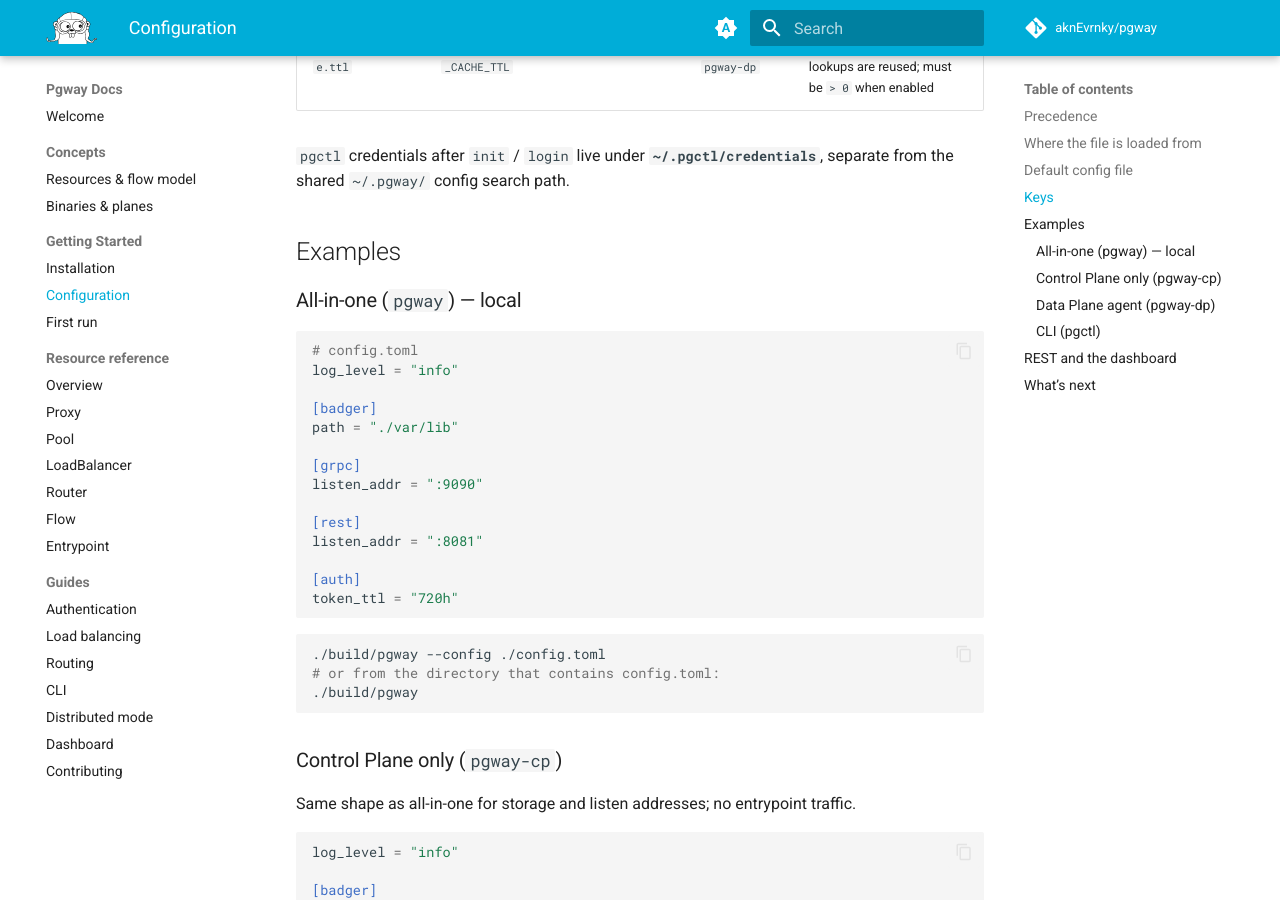
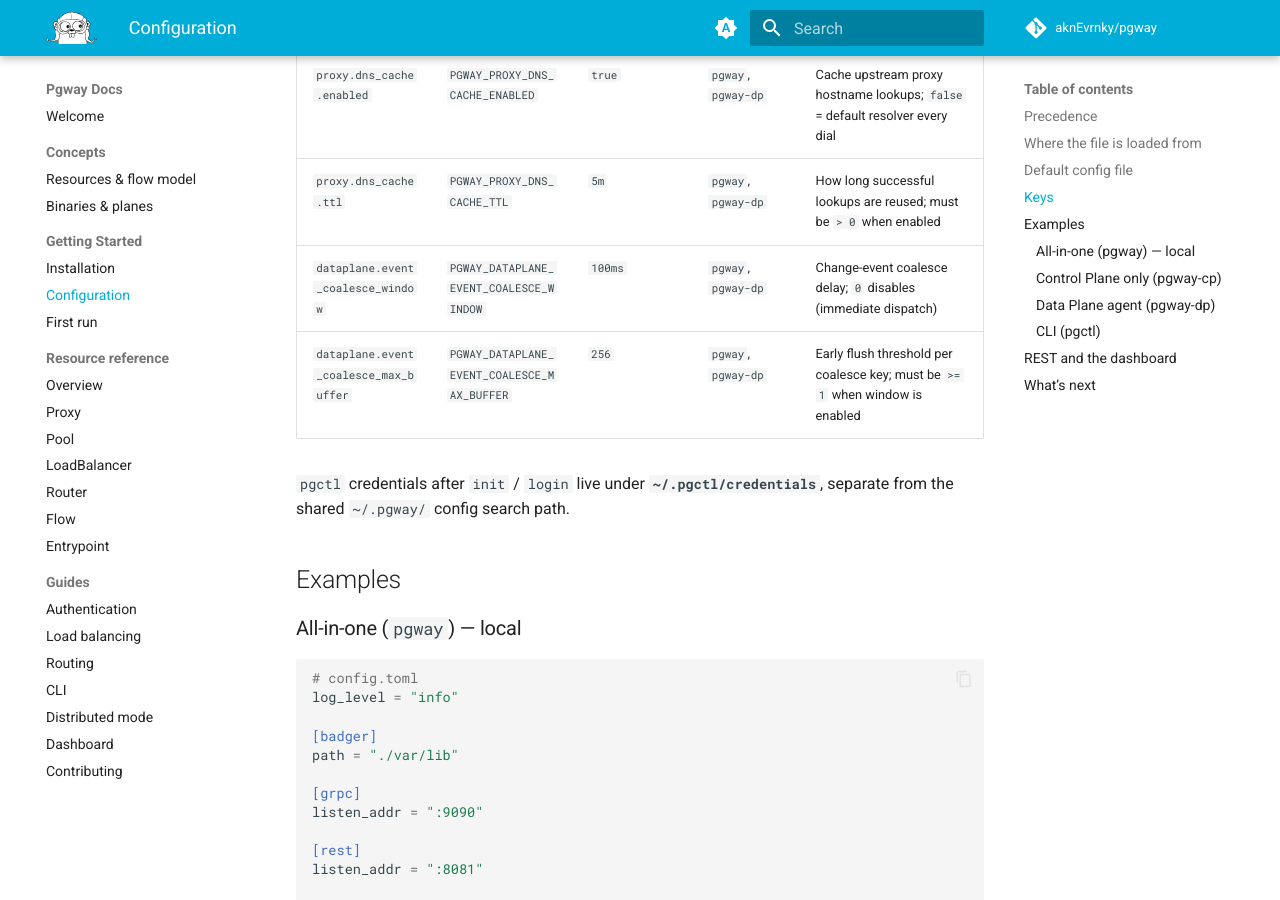
Before and after one commit to aknEvrnky/pgway-docs, an MkDocs documentation site: the page built from docs/getting-started/configuration.md, in a window 1280 px wide and 900 px high, scrolled down 4854 px. Built offline with MkDocs 1.6.1 and Material for MkDocs 9.7.7, drawn with Linux system fonts in a browser that asks for light colours; comment, search, counter and statistics services are not loaded; some of the changed text lies outside the part shown.

Commit message:
docs: document dataplane event coalescing configuration options

````diff
--- a/docs/getting-started/configuration.md
+++ b/docs/getting-started/configuration.md
@@ -121,6 +121,12 @@ dial_timeout = "10s"
 enabled = true
 # How long successful lookups are reused. Must be > 0 when enabled.
 ttl = "5m"
+
+[dataplane]
+# setTimeout-style change-event coalesce window (pgway, pgway-dp). 0 disables.
+event_coalesce_window = "100ms"
+# Early flush when this many events land in one key before the window ends.
+event_coalesce_max_buffer = 256
 ```
 
 ## Keys
@@ -153,6 +159,8 @@ ttl = "5m"
 | `proxy.dial_timeout` | `PGWAY_PROXY_DIAL_TIMEOUT` | `10s` | `pgway`, `pgway-dp` | TCP dial timeout to upstream proxies |
 | `proxy.dns_cache.enabled` | `PGWAY_PROXY_DNS_CACHE_ENABLED` | `true` | `pgway`, `pgway-dp` | Cache upstream proxy hostname lookups; `false` = default resolver every dial |
 | `proxy.dns_cache.ttl` | `PGWAY_PROXY_DNS_CACHE_TTL` | `5m` | `pgway`, `pgway-dp` | How long successful lookups are reused; must be `> 0` when enabled |
+| `dataplane.event_coalesce_window` | `PGWAY_DATAPLANE_EVENT_COALESCE_WINDOW` | `100ms` | `pgway`, `pgway-dp` | Change-event coalesce delay; `0` disables (immediate dispatch) |
+| `dataplane.event_coalesce_max_buffer` | `PGWAY_DATAPLANE_EVENT_COALESCE_MAX_BUFFER` | `256` | `pgway`, `pgway-dp` | Early flush threshold per coalesce key; must be `>= 1` when window is enabled |
 
 `pgctl` credentials after `init` / `login` live under **`~/.pgctl/credentials`**, separate from the shared `~/.pgway/` config search path.
 
````
